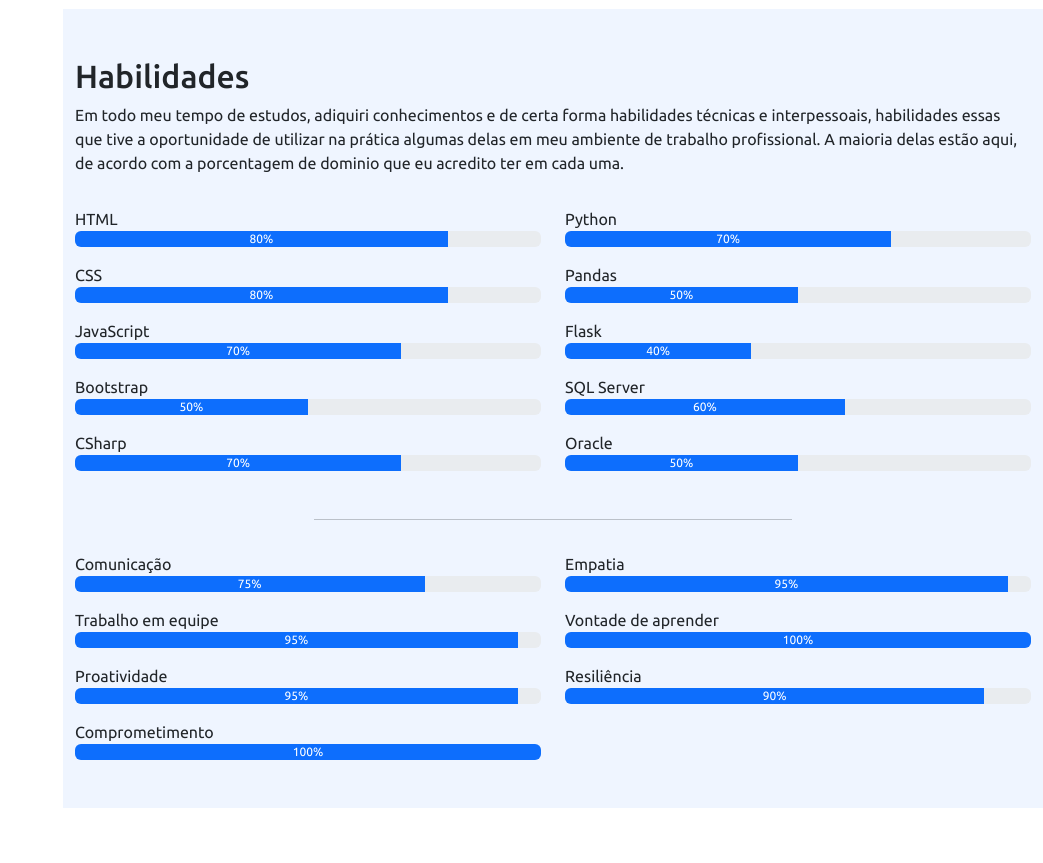
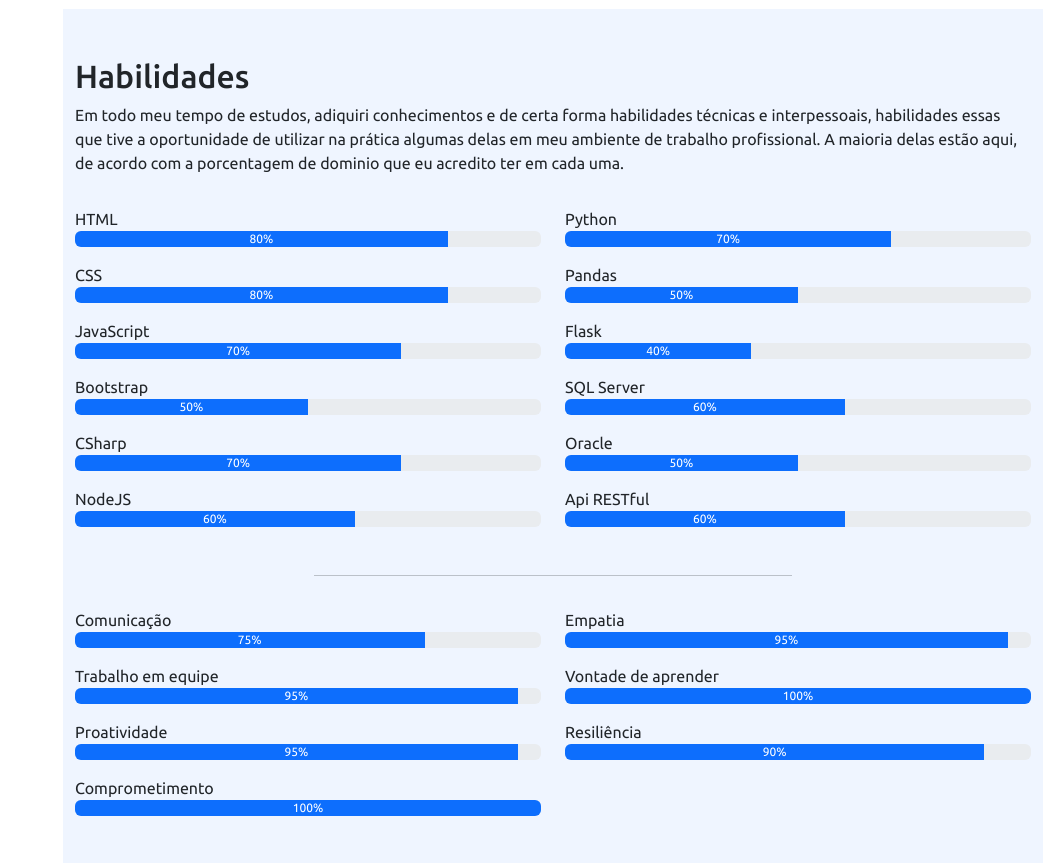
Before and after one commit to LuizDionizio/Portfolio, a Flask app: page / in a window 1280 px wide. Shown: the part 1760-2623 px from the top of the page, without its empty margins (237-1280 px from the left). Run offline with Flask 3, Linux system fonts and the light colour scheme; some libraries are stand-ins or nearby versions.

Commit message:
index att

```diff
--- a/templates/index.html
+++ b/templates/index.html
@@ -66,7 +66,7 @@
         <section id="inicio" class="row m-0 p-0">
             <div class="col-md-5 d-flex justify-content-center align-items-center flex-column">
                 <h2 class="text-white text-shadow">Luiz Gustavo</h2>
-                <span id="subtitle" class="text-white text-shadow">Programador Web</span>
+                <span id="subtitle" class="text-white text-shadow">Programador</span>
             </div>
 
             <div class="col-md-7 d-flex justify-content-end align-items-end flex-column">
@@ -205,6 +205,13 @@
                                 aria-valuemax="100">70%</div>
                         </div>
 
+                        <p class="mt-3 mb-0">NodeJS</p>
+                        <div class="progress">
+                            <div class="progress-bar" style="width: 60%" role="progressbar"
+                                aria-label="Example with label" aria-valuenow="60" data-anime="left" aria-valuemin="0"
+                                aria-valuemax="100">60%</div>
+                        </div>
+
                     </div>
                     <div class="col-md-6">
 
@@ -241,6 +248,13 @@
                             <div class="progress-bar" style="width: 50%" role="progressbar"
                                 aria-label="Example with label" aria-valuenow="50" data-anime="left" aria-valuemin="0"
                                 aria-valuemax="100">50%</div>
+                        </div>
+
+                        <p class="mt-3 mb-0">Api RESTful</p>
+                        <div class="progress">
+                            <div class="progress-bar" style="width: 60%" role="progressbar"
+                                aria-label="Example with label" aria-valuenow="60" data-anime="left" aria-valuemin="0"
+                                aria-valuemax="100">60%</div>
                         </div>
 
                     </div>
```
